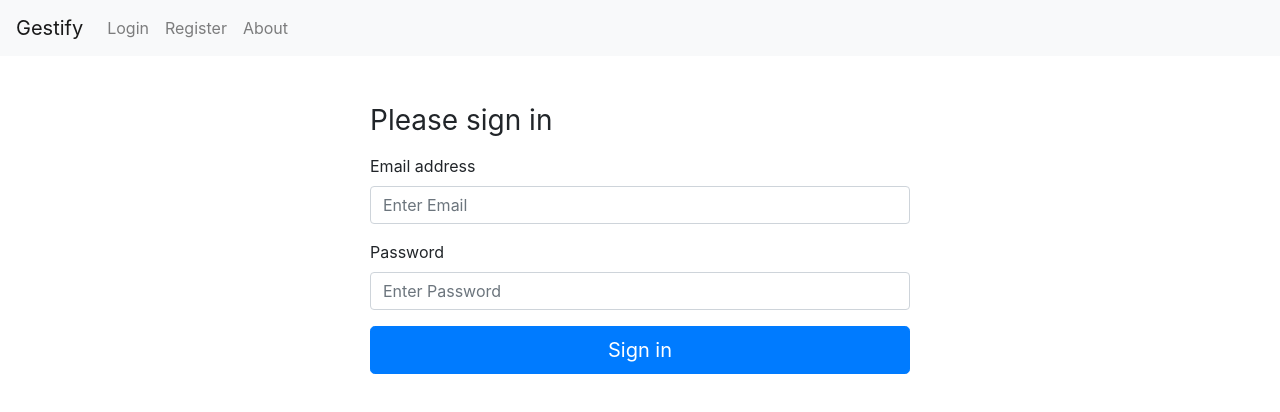
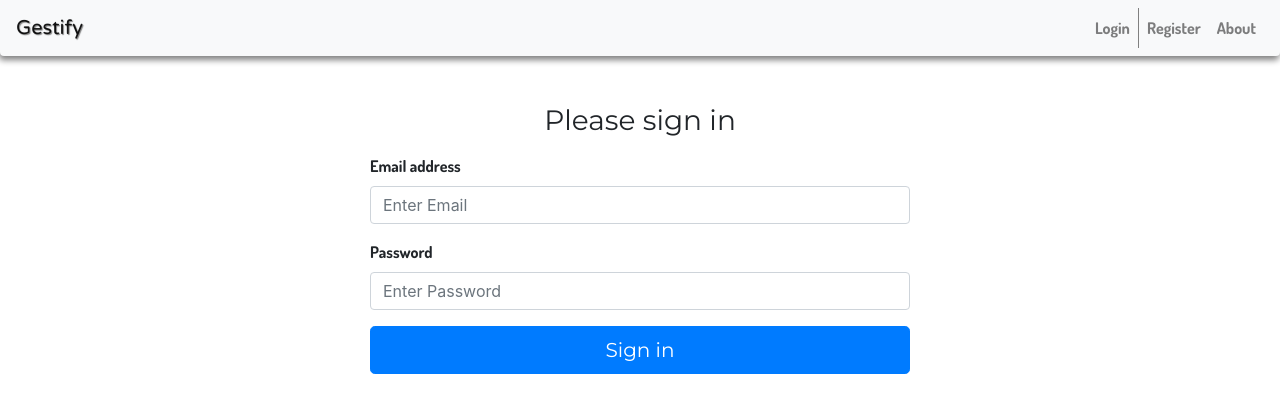
Before and after one commit to fafyrus/gestify_app, a Vue app in the folder client/: page /login in a window 1280 px wide. Shown: the top 412 px of the page. Built offline with nearby package versions, Linux system fonts and the light colour scheme.

Commit message:
Ajout de nouveaux formulaires 2

```diff
--- a/client/src/components/Contract.vue
+++ b/client/src/components/Contract.vue
@@ -1,5 +1,20 @@
 <template>
-
+  <form>
+    <div class="form-group">
+        <label for="exampleInputEmail1">Start date</label>
+        <input type="start_date" class="form-control" id="exampleInputStartdate1" aria-describedby="startdate1Help" placeholder="Enter start date">
+        <small id="emailHelp" class="form-text text-muted">We'll never share your email with anyone else.</small>
+    </div>
+    <div class="form-group">
+        <label for="exampleInputEnd_date1">End date</label>
+        <input type="end_date" class="form-control" id="exampleInputEnd_date1" placeholder="Enter End date">
+    </div>
+    <div class="form-check">
+        <input type="checkbox" class="form-check-input" id="exampleCheck1">
+        <label class="form-check-label" for="exampleCheck1">Check me out</label>
+    </div>
+        <button type="submit" class="btn btn-primary">Submit</button>
+  </form>
 </template>
 
 
--- a/client/src/components/Home.vue
+++ b/client/src/components/Home.vue
@@ -35,6 +35,7 @@
             <td>{{employee.last_name}}</td>
             <td>{{employee.email}}</td>
             <td>{{employee.id}}</td>
+            <td><router-link class="btn btn-default" v-bind:to="'/employee/'+employee.id">View</router-link></td>
           </tr>
         </tbody>
     </table>
@@ -75,6 +76,196 @@ export default {
 
 <!-- Add "scoped" attribute to limit CSS to this component only -->
 <style scoped>
+@import url('https://fonts.googleapis.com/css?family=Dosis:300,700|Montserrat&display=swap');
+@import url("https://maxcdn.bootstrapcdn.com/font-awesome/4.7.0/css/font-awesome.min.css");
 
 
+body {
+  width: 100%;
+  min-height: 88vh;
+  background-color: #f5f5f5;
+}
+
+.container {
+  margin: auto;
+}
+
+table {
+  font-family: "Dosis";
+  font-weight: bold;
+}
+
+.table th, .table td {
+  border-top: 0;
+}
+
+.trait {
+  border-top: solid 1px #b8b8b8;
+  width: 80%;
+  margin: auto;
+  padding-bottom: 1%;
+}
+
+.page-header {
+  display: flex;
+  justify-content: center;
+  font-family: "Montserrat";
+  padding: 3%;
+}
+
+/* Computer Version */
+@media screen and (min-width:960px) {
+
+.find {
+  font-family: "Montserrat";
+  position: relative;
+  left: 10%;
+  margin-top: 3px;
+}
+
+.form-control {
+  border-radius: 16px;
+  left: 15%;
+  top: 2%;
+  height: 30px;
+  border: 1px solid rgb(128, 127, 127);
+}
+
+.input-group > .form-control:not(:first-child), .input-group > .custom-select:not(:first-child) {
+    border-top-left-radius: 16px;
+    border-bottom-left-radius: 16px;
+}
+
+button {
+  background-color: #d5d5d5;
+  color: white;
+  border: 0;
+  border-radius: 16px;
+  width: 8vw;
+  height: 33px;
+  position: relative;
+  margin-top: -4%;
+  padding-top: 1%;
+}
+
+.fa-user-plus {
+  display: none
+}
+}
+
+/* XL Tablet Version */
+@media screen and (min-width:780px) and (max-width: 959px) {
+
+.find {
+  font-family: "Montserrat";
+  position: relative;
+  left: 10%;
+  margin-top: 3px;
+}
+
+.form-control {
+  border-radius: 16px;
+  left: 15%;
+  top: 2%;
+  height: 1%;
+  border: 1px solid rgb(128, 127, 127);
+}
+
+.input-group > .form-control:not(:first-child), .input-group > .custom-select:not(:first-child) {
+    border-top-left-radius: 16px;
+    border-bottom-left-radius: 16px;
+}
+
+button {
+  background-color: #d5d5d5;
+  color: white;
+  border: 0;
+  border-radius: 16px;
+  width: 80px;
+  height: 40px;
+  position: relative;
+  margin-top: -7%;
+  padding-top: 1%;
+}
+
+.add {
+  display: none
+}
+}
+
+/* XS Tablet Version */
+@media screen and (min-width:481px) and (max-width: 779px) {
+
+.find {
+  display: none;
+}
+
+.form-control {
+  border-radius: 16px;
+  left: 15%;
+  top: 2%;
+  height: 1%;
+  border: 1px solid rgb(128, 127, 127);
+}
+
+.input-group > .form-control:not(:first-child), .input-group > .custom-select:not(:first-child) {
+    border-top-left-radius: 16px;
+    border-bottom-left-radius: 16px;
+}
+
+button {
+  background-color: #d5d5d5;
+  color: white;
+  border: 0;
+  border-radius: 16px;
+  width: 80px;
+  height: 40px;
+  position: relative;
+  margin-top: -7%;
+  padding-top: 1%;
+}
+
+.add {
+  display: none
+}
+}
+
+/* Phone Version */
+@media screen and (max-width: 480px) {
+
+.find {
+  display: none;
+}
+
+.form-control {
+  border-radius: 16px;
+  left: 15%;
+  top: 2%;
+  height: 1%;
+  border: 1px solid rgb(128, 127, 127);
+}
+
+.input-group > .form-control:not(:first-child), .input-group > .custom-select:not(:first-child) {
+    border-top-left-radius: 16px;
+    border-bottom-left-radius: 16px;
+}
+
+button {
+  background-color: #d5d5d5;
+  color: white;
+  border: 0;
+  border-radius: 16px;
+  width: 80%;
+  height: 40px;
+  position: relative;
+  margin-top: -15%;
+  padding-top: 1%;
+}
+
+.add {
+  display: none
+}
+
+}
+
 </style>
--- a/client/src/components/Login.vue
+++ b/client/src/components/Login.vue
@@ -57,5 +57,48 @@
 </script>
 
 <style>
+@import url('https://fonts.googleapis.com/css?family=Dosis:300,700|Montserrat&display=swap');
 
+body {
+  width: 100%;
+  min-height: 88vh;
+  background-color: #f5f5f5;
+}
+
+h1 {
+  display: flex;
+  justify-content: center;
+  font-family: "Montserrat";
+}
+
+label {
+  font-family: "Dosis";
+  font-weight: bold;
+}
+
+.form-control {
+  border-radius: 16px;
+  border: 1px solid rgb(128, 127, 127);
+}
+
+.btn-block {
+  width: 50%;
+  margin: auto;
+  border-radius: 16px;
+  font-family: "Montserrat";
+  background-color: #f5f5f5;
+  border: 1px solid #b8b8b8;
+  color: #b8b8b8;
+}
+
+.btn-block:hover {
+  background-color: #b8b8b8;
+  border: 0;
+
+}
 </style>
+Collapse
+
+
+
+Message Input
--- a/client/src/components/Navbar.vue
+++ b/client/src/components/Navbar.vue
@@ -37,7 +37,7 @@
   </button>
 
   <div class="collapse navbar-collapse" id="navbarSupportedContent">
-    <ul class="navbar-nav mr-auto">
+    <ul class="navbar-nav ml-auto">
       <li v-if="auth==''" class="nav-item">
         <router-link class="nav-link" to="/login">Login</router-link>
       </li>
@@ -91,7 +91,34 @@ export default {
 </script>
 
 <style>
+@import url('https://fonts.googleapis.com/css?family=Dosis:300|Varela+Round&display=swap');
+
 .nav-item1{
   float: right;
 }
+
+nav {
+  box-shadow: -1px 4px 6px gray;
+  border-bottom-left-radius: 4px;
+  border-bottom-right-radius: 4px;
+}
+
+.bg-light {
+  background-color: #f2f2f2 !important
+}
+
+.nav-item:first-child {
+  border-right: 1px solid gray
+}
+
+ul {
+  font-family: "Dosis";
+  font-weight: bold;
+}
+
+.navbar-brand {
+  font-family: "Varela Round";
+  text-shadow: 1px 1px 1px grey;
+}
+
 </style>
--- a/client/src/components/Pay_slip.vue
+++ b/client/src/components/Pay_slip.vue
@@ -1,5 +1,24 @@
 <template>
-
+<form>
+  <div class="form-group">
+    <label for="exampleInputEmail1">Salary</label>
+    <input type="salary" class="form-control" id="exampleInputSalary1" aria-describedby="salaryHelp" placeholder="Enter salary ...">
+    <small id="salaryHelp" class="form-text text-muted">We'll never share your email with anyone else.</small>
+  </div>
+  <div class="form-group">
+    <label for="exampleInputNet_to_pay1">Net to pay </label>
+    <input type="net_to_pay" class="form-control" id="exampleInputNet_to_pay1" placeholder="Net to pay ...">
+  </div>
+  <div class="form-group">
+    <label for="exampleInputHour_worked1">Hour worked</label>
+    <input type="hour_worked" class="form-control" id="exampleInputHour_worked1" placeholder="Hour worked ...">
+  </div>
+  <div class="form-check">
+    <input type="checkbox" class="form-check-input" id="exampleCheck1">
+    <label class="form-check-label" for="exampleCheck1">Check me out</label>
+  </div>
+  <button type="submit" class="btn btn-primary">Submit</button>
+</form>
 </template>
 
 
--- a/client/src/components/Register.vue
+++ b/client/src/components/Register.vue
@@ -65,5 +65,48 @@
 </script>
 
 <style>
+@import url('https://fonts.googleapis.com/css?family=Dosis:300,700|Montserrat&display=swap');
 
+body {
+  width: 100%;
+  min-height: 88vh;
+  background-color: #f5f5f5;
+}
+
+h1 {
+  display: flex;
+  justify-content: center;
+  font-family: "Montserrat";
+}
+
+label {
+  font-family: "Dosis";
+  font-weight: bold;
+}
+
+.form-control {
+  border-radius: 16px;
+  border: 1px solid rgb(128, 127, 127);
+}
+
+.btn-block {
+  width: 50%;
+  margin: auto;
+  border-radius: 16px;
+  font-family: "Montserrat";
+  background-color: #f5f5f5;
+  border: 1px solid #b8b8b8;
+  color: #b8b8b8;
+}
+
+.btn-block:hover {
+  background-color: #b8b8b8;
+  border: 0;
+
+}
 </style>
+Collapse
+
+
+
+Message Input
--- a/client/src/router/index.js
+++ b/client/src/router/index.js
@@ -7,6 +7,8 @@ import Profile from '@/components/Profile';
 import About from '@/components/About';
 import Add_employee from '@/components/Add_employee';
 import Add_company from '@/components/Add_company';
+import Contract from '@/components/Contract';
+import Pay_slip from '@/components/Pay_slip';
 
 
 Vue.use(Router);
@@ -48,7 +50,16 @@ export default new Router({
       path: '/add_company',
       name: 'Add_company',
       component: Add_company
+    },
+    {
+      path: '/contract',
+      name: 'Contract',
+      component: Contract
+    },
+    {
+      path: '/pay_slip',
+      name: 'Pay_slip',
+      component: Pay_slip
     }
-
   ]
 });
```
